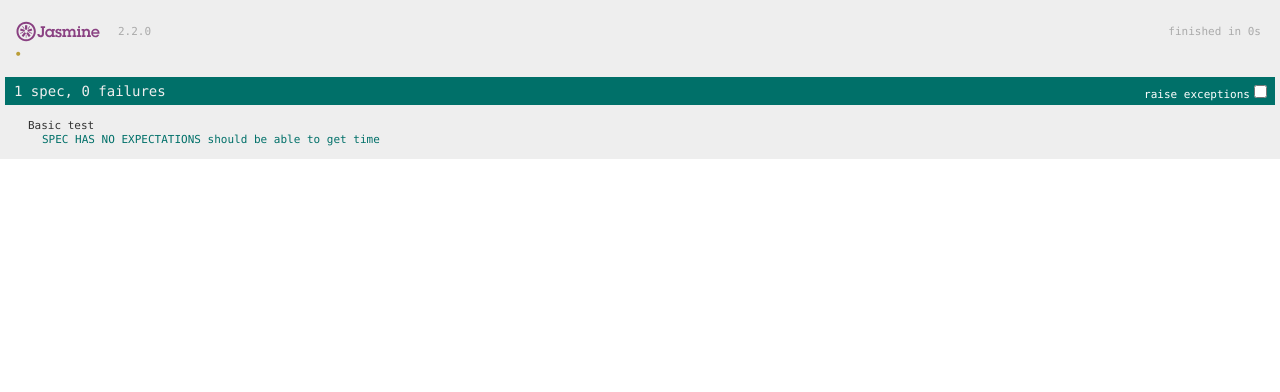
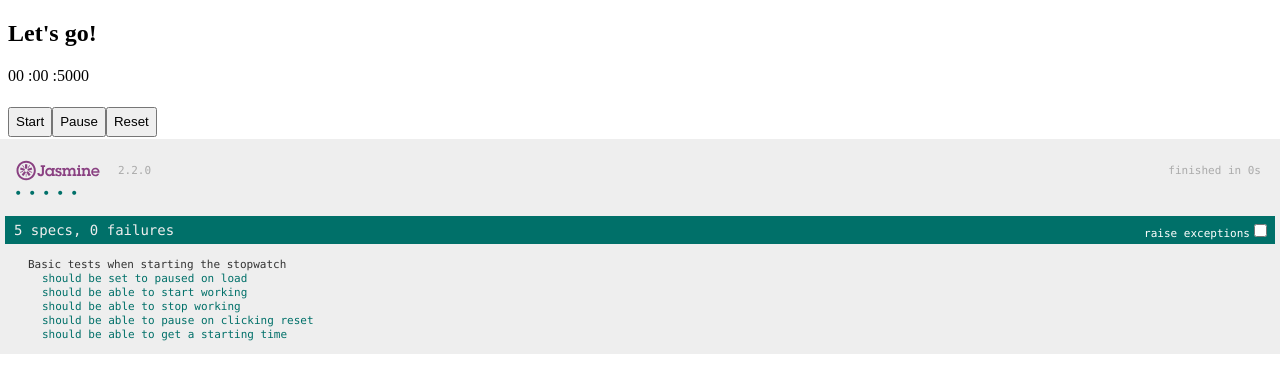
Before and after one commit to GlobeTownDevs/stopwatch, a plain HTML site: page SpecRunner.html in a window 1280 px wide. Drawn offline with Linux system fonts and the light colour scheme.

Commit message:
Pass basic tests and implement millisecond counting

```diff
--- a/SpecRunner.html
+++ b/SpecRunner.html
@@ -11,17 +11,27 @@
   <script src="lib/jasmine-2.2.0/jasmine.js"></script>
   <script src="lib/jasmine-2.2.0/jasmine-html.js"></script>
   <script src="lib/jasmine-2.2.0/boot.js"></script>
+</head>
+
+<body>
+  <section id="stopwatch">
+    <h1>Let's go!</h1>
+    <div class="clearfix display">
+      <div id="minutes" class="display__elements">00 : </div>
+      <div id="seconds" class="display__elements">00 : </div>
+      <div id="milliseconds" class="display__elements">000</div>
+    </div>
+    <div class="clearfix buttons">
+      <button id="start" class="display__elements">Start</button>
+      <button id="pause" class="display__elements">Pause</button>
+      <button id="reset" class="display__elements">Reset</button>
+    </div>
+  </section>
 
   <!-- source files -->
   <script src="src/Stopwatch.js"></script>
-  <script src="src/"></script>
-
-
   <!-- spec file -->
   <script src="spec/StopwatchSpec.js"></script>
 
-</head>
-
-<body>
 </body>
 </html>
--- a/spec/StopwatchSpec.js
+++ b/spec/StopwatchSpec.js
@@ -1,5 +1,36 @@
-describe("Basic test", function() {
-  it('should be able to get time', function() {
-    var actual;
-  })
+describe("Basic tests when starting the stopwatch", function() {
+    var clickSpy = jasmine.createSpy();
+  it('should be set to paused on load', function() {
+    expect(isPaused).toBe(true);
+  });
+
+  // it('should start on clicking the start button', function() {
+  //   expect(clickSpy).toHaveBeenCalled();
+  //   expect(isPaused).toBe(false);
+  // })
+
+  it('should be able to start working', function() {
+    stopwatch.startTimer();
+    expect(isPaused).toBe(false);
+  });
+
+  it('should be able to stop working', function() {
+    stopwatch.stopTimer();
+    expect(isPaused).toBe(true);
+  });
+
+  it('should be able to pause on clicking reset', function() {
+    stopwatch.resetTimer();
+    expect(isPaused).toBe(true);
+  });
+
+  it('should be able to get a starting time', function() {
+    stopwatch.startTimer();
+    expect(startingTime).toEqual(new Date());
+  });
+
+  // it('should be able to count',function() {
+  //
+  // })
+
 })
--- a/src/Stopwatch.js
+++ b/src/Stopwatch.js
@@ -1,3 +1,49 @@
-function stopwatch() {
+window.onload(function(){
+  isPaused = true;
+});
 
+var isPaused = true;
+var ms = document.getElementById("milliseconds");
+var startingTime, currentTime, milliseconds;
+console.log(document, ms);
+
+var stopwatch = {
+  startTimer: function() {
+    isPaused = false;
+    startingTime = startingTime || new Date();
+  },
+  stopTimer: function() {
+    isPaused = true;
+    startingTime = currentTime;
+  },
+  resetTimer: function() {
+    isPaused = true;
+    startingTime = null;
+    ms.innerHTML = 000;
+  }
 }
+
+setInterval(function(){
+  console.log('setInterval isPaused = ' + isPaused);
+  if(!isPaused) {
+    currentTime = new Date();
+    milliseconds = currentTime - startingTime;
+    ms.innerHTML = milliseconds;
+  }
+},1000);
+
+document.getElementById('pause').addEventListener('click', function(e){
+  e.preventDefault();
+  stopwatch.stopTimer();
+  console.log('setInterval isPaused = ' + isPaused);
+})
+
+document.getElementById('start').addEventListener('click', function(e) {
+  e.preventDefault();
+  stopwatch.startTimer();
+});
+
+document.getElementById('reset').addEventListener('click', function(e) {
+  e.preventDefault();
+  stopwatch.resetTimer();
+})
--- a/src/stylesheet.css
+++ b/src/stylesheet.css
@@ -0,0 +1,17 @@
+.jasmine_html-reporter {
+  clear:both;
+}
+
+.display__elements {
+  float:left;
+  height:30px;
+}
+
+.display, .buttons {
+  width:100vw;
+  margin-bottom: 10px;
+}
+
+.clearfix {
+  overflow:auto;
+}
```
